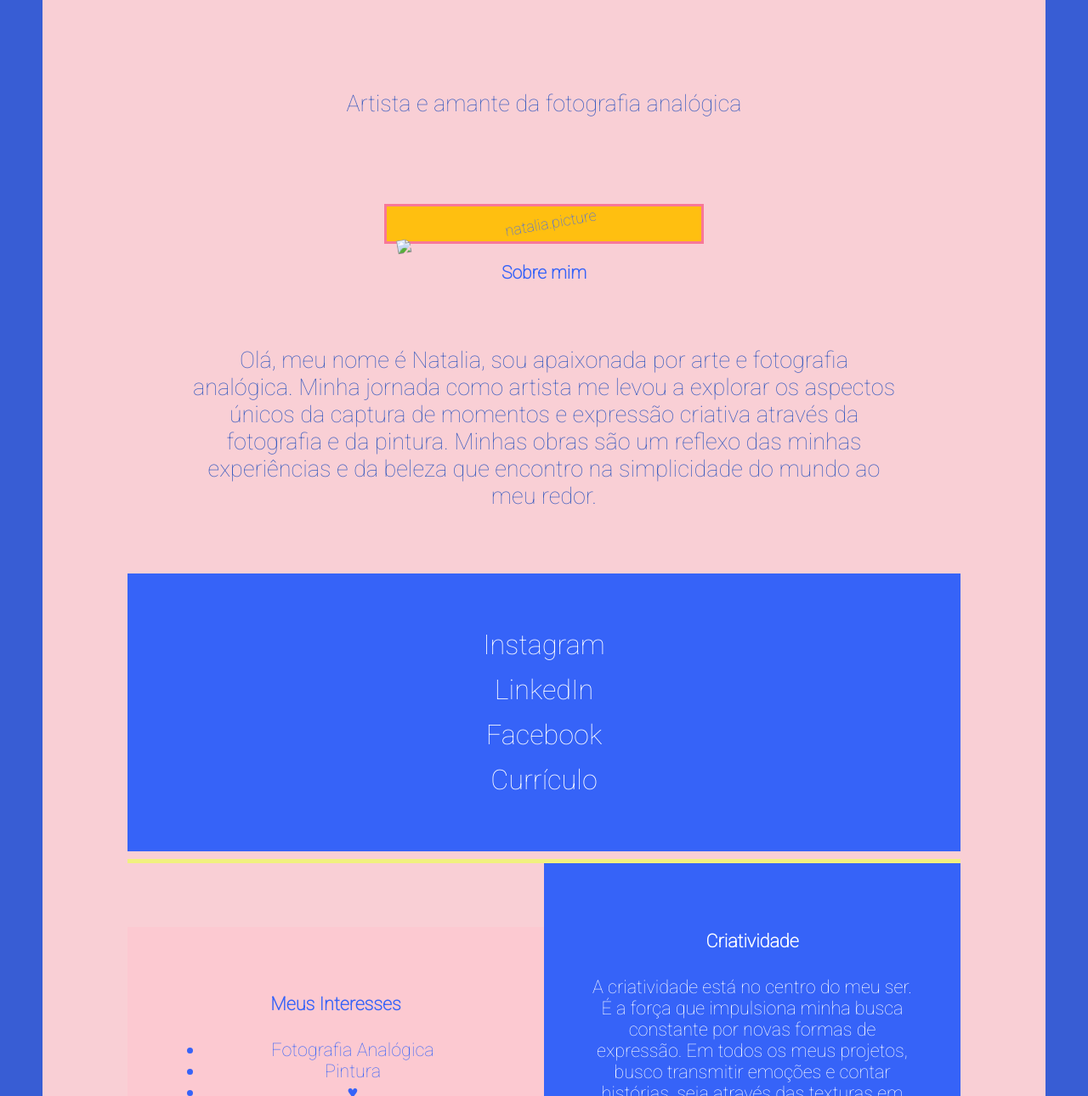
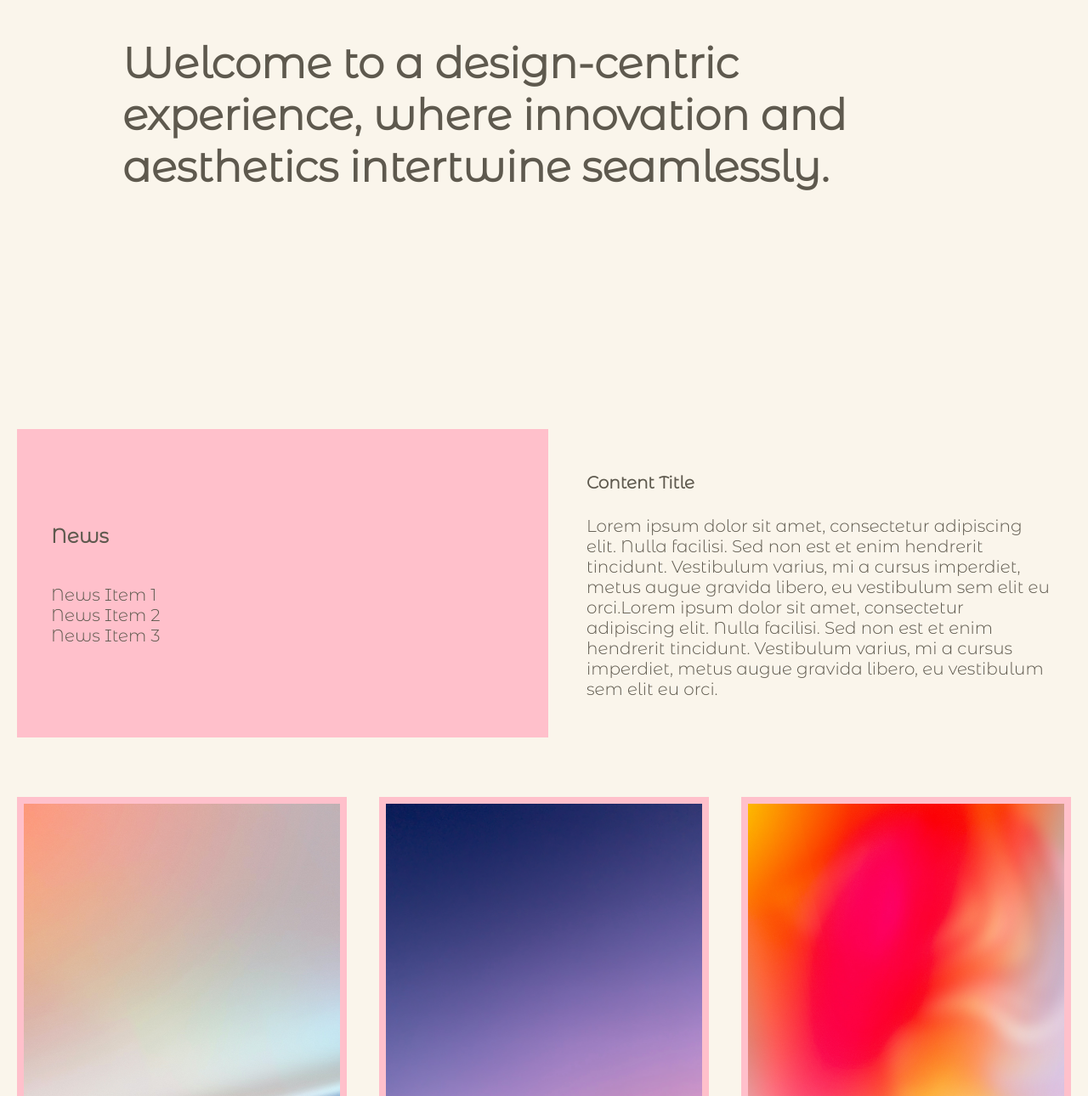
Before and after one commit to illuminats/natalia, a plain HTML site: page index.html in a window 1280 px wide. Shown: the part 285-1575 px from the top of the page at 85% size. Drawn offline with Linux system fonts and the light colour scheme.

Commit message:
Add files via upload

```diff
--- a/index.html
+++ b/index.html
@@ -1,59 +1,66 @@
 <!DOCTYPE html>
-<html lang="pt">
+<html lang="en">
+
 <head>
+
     <meta charset="UTF-8">
-    <title>Hello, I am Natalia</title>
-    <link href="https://fonts.googleapis.com/css2?family=Roboto:wght@100&display=swap" rel="stylesheet">
-    <link rel="stylesheet" type="text/css" href="styles.css">
+    <meta name="viewport" content="width=device-width, initial-scale=1.0">
+    <link rel="stylesheet" href="styles.css">
+    <!-- Paste the Google Fonts link tag here -->
+    <link href="https://fonts.googleapis.com/css2?family=Montserrat+Alternates:wght@300&display=swap" rel="stylesheet">
+    <title> Pagina da Natalia </title>
 </head>
+
 <body>
-    <div class="header">
-        <h1><span>&#x2728;</span> Olá! eu sou a Natalia <span>&#x2728;</span></h1>
+
+    <header>
+        <nav>
+            <div class="menu-container">
+                <ul class="menu-list">
+                    <li><a href="#home">Home</a></li>
+                    <li><a href="#about">About</a></li>
+                    <li><a href="#contact">Contact</a></li>
+                </ul>
+            </div>
+        </nav>
+    </header>
+
+    <div class="main-container">
+        <section id="home">
+            <div class="welcome-container">
+                            <h2 class="hide-on-scroll">Welcome to a design-centric experience, where innovation and aesthetics intertwine seamlessly.</h2>
+                            <!-- Your home section content goes here -->
+                        </div>
+                    </section>
+               </div>
+        <section class="news-section">
+            <div class="news-block">
+                <h3>News</h3>
+                <ul class="news-list">
+                    <li>News Item 1</li>
+                    <li>News Item 2</li>
+                    <li>News Item 3</li>
+                </ul>
+            </div>
+
+            <div class="text-content">
+                <h4>Content Title</h4>
+                <p>Lorem ipsum dolor sit amet, consectetur adipiscing elit. Nulla facilisi. Sed non est et enim hendrerit tincidunt. Vestibulum varius, mi a cursus imperdiet, metus augue gravida libero, eu vestibulum sem elit eu orci.Lorem ipsum dolor sit amet, consectetur adipiscing elit. Nulla facilisi. Sed non est et enim hendrerit tincidunt. Vestibulum varius, mi a cursus imperdiet, metus augue gravida libero, eu vestibulum sem elit eu orci.</p>
+            </div>
+        </section>
+
+    <div class="image-paragraph">
+        <img src="gradient1.jpg" alt="gradientbluepink">
+        <img src="gradient2.jpg" alt="gradientpurplepink">
+        <img src="gradient3.jpg" alt="gradientyellowpink">
     </div>
 
-    <div class="about-me">
-        <p>Artista e amante da fotografia analógica</p>
-    </div>
+    <footer>
+        <div class="footer-container">
+            Lorem ipsum dolor sit amet, consectetur adipiscing elit. Nulla facilisi. Sed non est et enim hendrerit tincidunt. Vestibulum varius, mi a cursus imperdiet, metus augue gravida libero, eu vestibulum sem elit eu orci
+        </div>
+    </footer>
 
-    <div class="image-container">
-        <img src="./media/IMG_6823.jpg" class="tilted-image" width="350" alt="natalia.picture">
-    </div>
+</body>
 
-    <div class="about-me-two">
-        <h3>Sobre mim</h3>
-        <p class="natalia-text"> <!-- Add the class "natalia-text" here -->
-        Olá, meu nome é Natalia, sou apaixonada por arte e fotografia analógica. Minha jornada como artista me levou a explorar os aspectos únicos da captura de momentos e expressão criativa através da fotografia e da pintura. Minhas obras são um reflexo das minhas experiências e da beleza que encontro na simplicidade do mundo ao meu redor.
-        </p>
-    </div>
-
-    <div class="social-links-container">
-        <div class="social-links">
-            <p><a href="https://www.instagram.com/yourusername" target="_blank">Instagram</a></p>
-            <p><a href="https://www.linkedin.com/in/yourusername" target="_blank">LinkedIn</a></p>
-            <p><a href="https://www.facebook.com/yourusername" target="_blank">Facebook</a></p>
-            <p><a href="URL-to-your-curriculum" target="_blank">Currículo</a></p>
-        </div>
-    </div>
-
-    <hr class="divider">
-
-    <div class="content-containers">
-        <div class="content-left">
-            <h4>Meus Interesses</h4>
-            <ul>
-                <li>Fotografia Analógica</li>
-                <li>Pintura</li>
-                <li>&heartsuit;</li>
-            </ul>
-        </div>
-        <div class="content-right">
-            <h4>Criatividade</h4>
-            <p>A criatividade está no centro do meu ser. É a força que impulsiona minha busca constante por novas formas de expressão. Em todos os meus projetos, busco transmitir emoções e contar histórias, seja através das texturas em minhas pinturas ou do encanto do mundo capturado em meus negativos fotográficos.</p>
-        </div>
-    </div>
-
-    <div class="cloud-container">
-        <p><a href="https://cherrydeck.com/natandrade" target="_blank">Visite meu site</a></p>
-    </div>
-</body>
 </html>
--- a/styles.css
+++ b/styles.css
@@ -1,155 +1,147 @@
-html {
-    box-sizing: border-box;
-    border: 50px solid #385dd4;
+body {
+    margin: 0;
+    font-family: 'Montserrat Alternates', sans-serif;
+    color: #5e594e;
+    background-color: #faf5eb;
+    font-size: 20px;
+}
+.main-container {
+    display: flex;
+    align-items: center;
+    justify-content: center;
+    min-height: 90vh;
 }
 
-*, *:before, *:after {
-    box-sizing: inherit;
+.welcome-container {
+    text-align: center;
+    max-width: 80%;
+    margin: 0 auto;
+    padding: 0 10px;
 }
 
-body {
-    background-color: #f9cfd5;
-    color: #3663f8;
-    font-family: 'Roboto', sans-serif;
-    text-align: center;
-    font-size: large;
-    margin: 25px;
-    padding: 75px;
+.welcome-container:hover {
+    animation: blink-hover 1.8s infinite;
 }
 
-.header h1 {
-    color: #3663f8;
+@keyframes blink-hover {
+    50% {
+        opacity: 0.2;
+        color: rgb(52, 106, 255); /* Change the color to pink or any desired color */
+    }
+}
+
+
+
+header {
+    background: linear-gradient(rgba(220, 200, 255, 0.8), rgba(220, 200, 255, 0));
+    padding: 40px;
+    position: fixed;
+    width: 100%;
+    top: 0;
+    left: 0;
+    z-index: 1000;
+}
+
+.menu-container {
+    display: flex;
+    justify-content: space-between;
+    width: 100%;
+    background: linear-gradient(rgba(232, 221, 251, 0.8), rgba(220, 200, 255, 0));
+    padding: 20px;
+    gap: 100px;
+}
+
+.menu-list {
+    list-style: none;
+    display: flex;
+}
+
+.menu-list li {
+    margin: 0;
+}
+
+nav a {
+    text-decoration: none;
+    color: #57522c;
     font-weight: bold;
-    font-size: 3em;
-    margin-bottom: 10px;
+    font-size: 30px;
+    padding: 15px;
+    transition: color 0.3s ease-in-out;
+}
+
+nav a:hover {
+    color: #b3c0f1;
+}
+
+section {
+    padding: 50px 20px;
+    margin-top: 120px;
+    text-align: left;
+}
+
+section h2 {
+    font-size: 50px;
+    text-align: left;
+
+}
+
+.hide-on-scroll {
+    opacity: 1;
+}
+
+
+
+.news-section {
+    display: flex;
+    gap: 20px;
+    margin-top: 20px;
+}
+
+.news-block {
+    width: 50%;
+    float: left;
+    background-color: #ffc0cb;
+    padding: 40px;
+    display: flex;
+    flex-direction: column;
+    justify-content: center;
+}
+
+.news-list {
+    list-style: none;
+    padding: 0;
+}
+
+.news-list li {
+    margin: 0;
+}
+
+.text-content {
+    width: 50%;
+   padding: 2%;
+}
+.image-paragraph {
+    display: flex;
+    justify-content: space-between;
+    align-items: center;
     padding: 20px;
 }
 
-.about-me, .about-me-two p {
+.image-paragraph img {
+    width: 30%;
+    height: 500px;
+    object-position: 100%;
+    border: 8px solid #ffc0cb;
+}
+.footer-container {
+    background-color: #e6d2e9;
+    padding: 60px;
     text-align: center;
-    max-width: 90%;
-    margin: 50px auto;
-    padding: 25px;
-    font-size: 1.5em;
-    color: #3c5dbf;
 }
 
-.natalia-text {
-    font-size: 60%; /* 20% smaller */
-    text-align: center; /* Center the text */
-}
-
-
-.divider {
-    border: 0;
-    height: 5px;
-    background: rgb(241, 241, 127);
-    margin-bottom: 0;
-}
-
-.content-containers {
+footer {
     display: flex;
     justify-content: center;
     align-items: center;
-    margin: 0;
+    height: 180px;
 }
-
-.content-left, .content-right {
-    flex: 1;
-    padding: 50px;
-    font-size: 1.2em;
-    margin: 0;
-}
-
-.content-left {
-    background-color: #fcc9d1;
-    color: #3663f8;
-}
-
-.content-right {
-    background-color: #3663f8;
-    color: white;
-}
-
-.image-container {
-    display: inline-block;
-    border: 3px solid #f87898;
-    padding: 10px;
-    background-color: rgb(255, 191, 16);
-}
-
-.image-container img {
-    display: block;
-    height: auto;
-    max-width: 100%;
-}
-
-.tilted-image {
-    transform: rotate(-10deg);
-}
-
-.social-links-container {
-    background-color: #3663f8;
-    align-items: center;
-    padding: 50px 0;
-    width: 100%;
-    font-size: 1.5em;
-}
-
-.social-links p {
-    color: white;
-    margin: 15px 0;
-}
-
-.social-links a {
-    color: white;
-    font-size: 1.2em;
-    text-decoration: none;
-}
-
-.social-links a:hover {
-    text-decoration: none;
-}
-/* ...existing styles... */
-
-/* Cloud container styles */
-.cloud-container {
-    background-color: #c7a7d4; /* Light purple background color for the cloud */
-    color: #f8ee36; /* Text color */
-    width: 600px; /* Increased width of the cloud container */
-    height: 300px; /* Increased height of the cloud container */
-    border-radius: 150px; /* Adjusted rounded edges for the larger size */
-    margin: 50px auto; /* Increased top and bottom margin for spacing */
-    padding: 20px; /* Padding inside the container */
-    position: relative; /* Position relative for pseudo-elements */
-    display: flex; /* Using flexbox for internal content alignment */
-    justify-content: center; /* Center content horizontally */
-    align-items: center; /* Center content vertically */
-    text-align: center; /* Center text alignment for the content */
-    font-size:x-large; /* Adjust the font size as needed */
-    box-shadow: 0px 15px 25px rgba(0, 0, 0, 0.15), /* Outer shadow for depth */
-                inset 0px 5px 10px rgba(255, 255, 255, 0.3), /* Inner lighter shadow for a fluffy effect */
-                inset 0px -5px 10px rgba(0, 0, 0, 0.1); /* Inner darker shadow for depth */
-}
-
-/* Pseudo-elements for extra puffs */
-.cloud-container::before, .cloud-container::after {
-    content: '';
-    background-color: #c7a7d4; /* Light purple background color for the puffs */
-    border-radius: 150px; /* Fully rounded edges for the puffs */
-    position: absolute; /* Absolute position */
-    width: 200px; /* Width of the puff */
-    height: 200px; /* Height of the puff */
-}
-
-.cloud-container::before {
-    top: -100px; /* Positioning */
-    left: 100px; /* Positioning */
-}
-
-.cloud-container::after {
-    top: -100px; /* Positioning */
-    right: 100px; /* Positioning */
-}
-
-/* ...rest of the existing styles... */
```
Also changed, not shown: gradient1.jpg (added), gradient2.jpg (added), gradient3.jpg (added).
